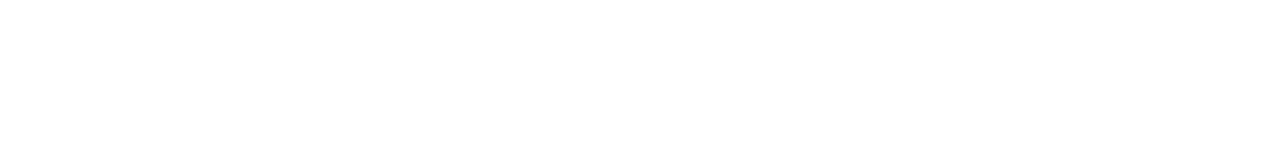
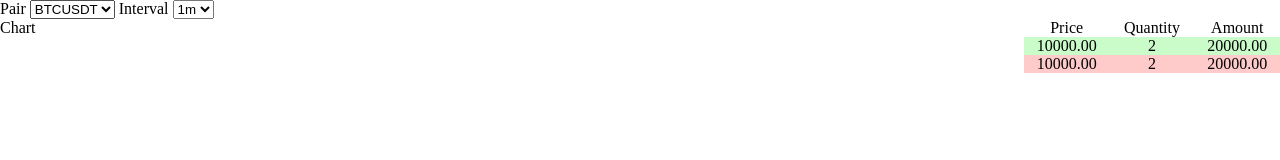
Before and after one commit to julialunati/cryptocurrency, a plain HTML site: page index.html in a window 1280 px wide. Drawn offline with Linux system fonts and the light colour scheme.

Commit message:
added base structure and styles

```diff
--- a/index.html
+++ b/index.html
@@ -4,9 +4,47 @@
     <meta charset="UTF-8">
     <meta http-equiv="X-UA-Compatible" content="IE=edge">
     <meta name="viewport" content="width=device-width, initial-scale=1.0">
-    <title>Document</title>
+    <link rel="stylesheet" href="style.css">
+    <title>CryptoCoins</title>
 </head>
 <body>
-
+    <header>
+        <label for="symbol">Pair</label>
+        <select id="symbol">
+            <option selected>BTCUSDT</option>
+            <option>ETHUSDT</option>
+            <option>LTCUSDT</option>
+        </select>
+        <label for="interval">Interval</label>
+        <select id="interval">
+            <option selected>1m</option>
+            <option>5m</option>
+            <option>1h</option>
+            <option>4h</option>
+            <option>1d</option>
+        </select>
+        <div class="wrapper">
+            <div id="chart">Chart</div>
+            <div class="trades-container">
+                <div class="trades-container-header">
+                    <span>Price</span>
+                    <span>Quantity</span>
+                    <span>Amount</span>
+                </div>
+                <div class="trades-container-list">
+                    <div class="trade buy">
+                        <span>10000.00</span>
+                        <span>2</span>
+                        <span>20000.00</span>
+                    </div>
+                    <div class="trade sell">
+                        <span>10000.00</span>
+                        <span>2</span>
+                        <span>20000.00</span>
+                    </div>
+                </div>
+            </div>
+        </div>
+    </header>
 </body>
 </html>
--- /dev/null
+++ b/style.css
@@ -0,0 +1,22 @@
+body{
+    margin: 0;
+}
+
+.wrapper{
+    display: grid;
+    grid-template-columns: 4fr 1fr;
+    height: 80vh;
+}
+
+.trades-container-header, .trade{
+    display: grid;
+    grid-template-columns: 1fr 1fr 1fr;
+    text-align: center;
+}
+
+.sell{
+    background-color: rgba(255, 150, 150, 0.5);
+}
+.buy{
+    background-color: rgba(150, 250, 150, 0.5);
+}
```
